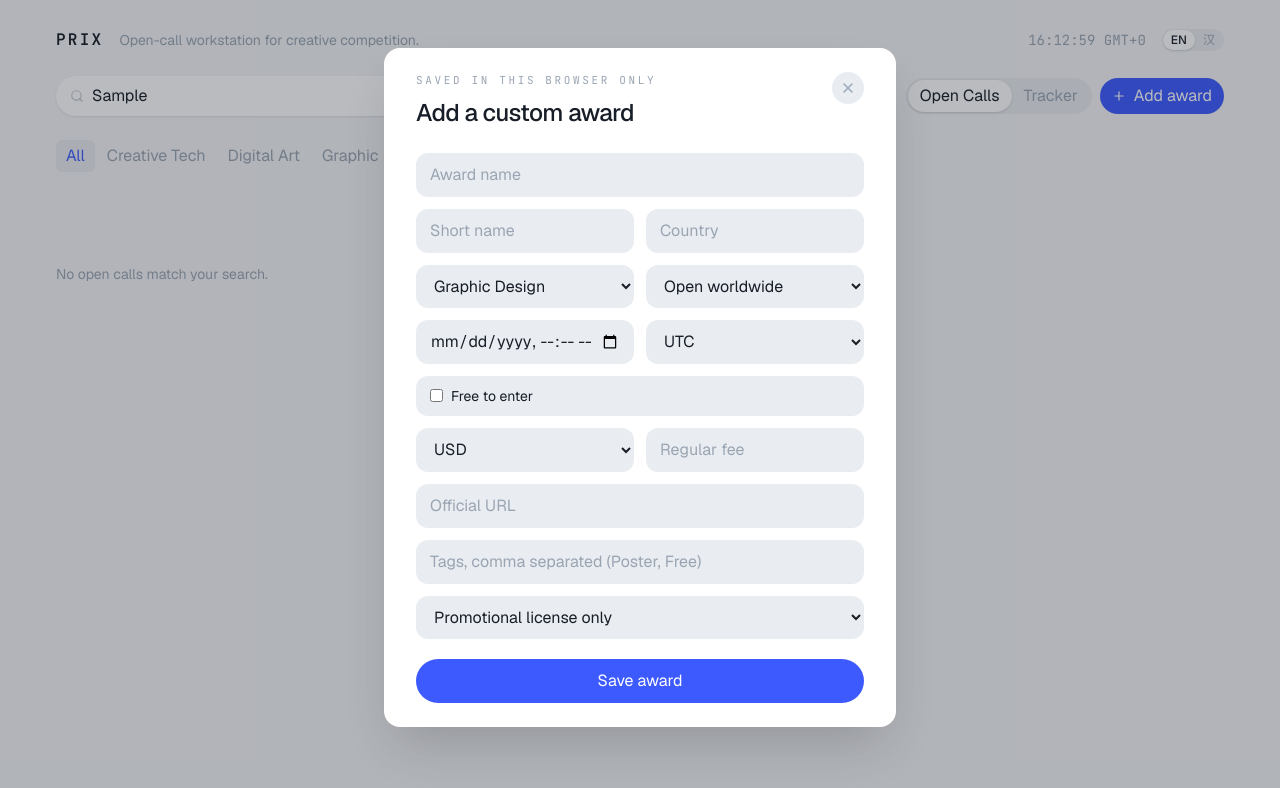
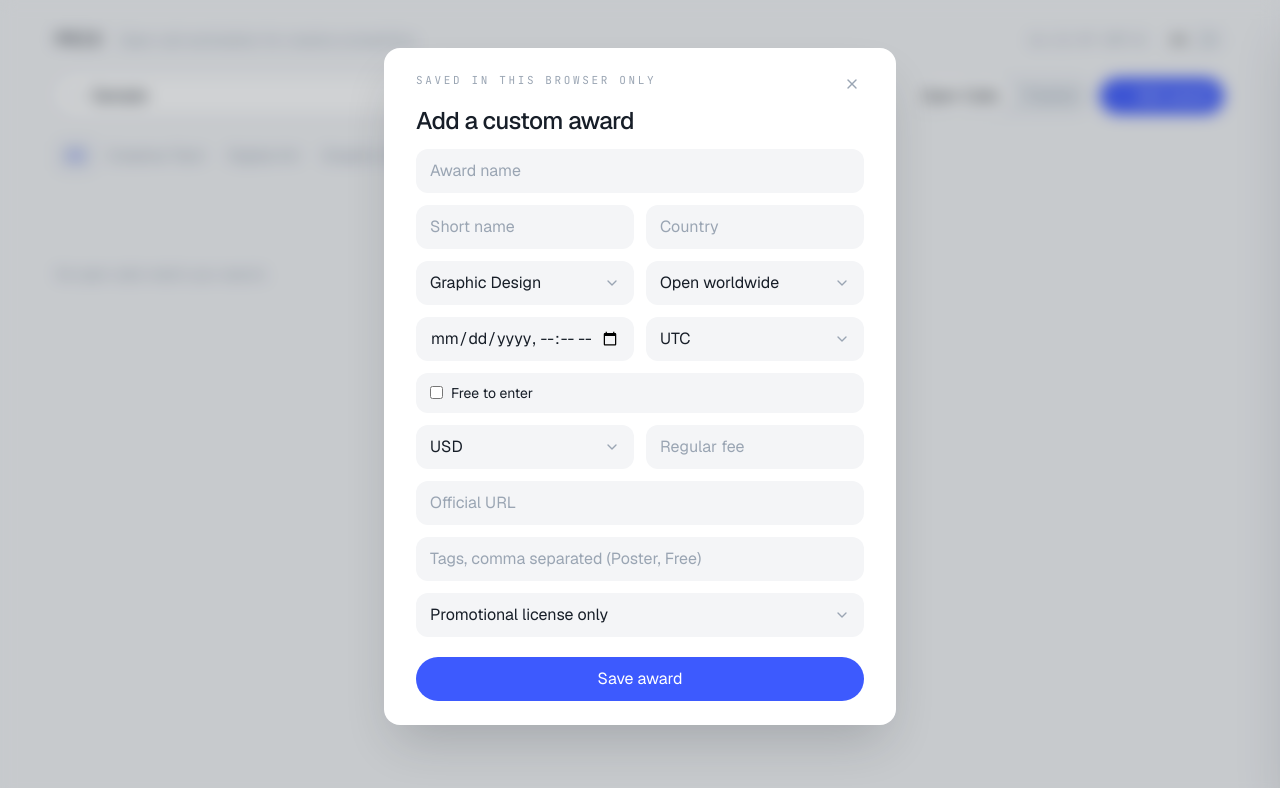
Before and after one commit to Xiling13/PRIX, a React (Vite) app: page / in a window 1280 px wide. Both pictures are taken after typing "Sample" into the empty fields and a click on the button "Add award". Shown: the top 788 px of the page. Built offline with nearby package versions, Linux system fonts and the light colour scheme.

Commit message:
Tracker board revision

```diff
--- a/src/components/AddCustomModal.tsx
+++ b/src/components/AddCustomModal.tsx
@@ -12,6 +12,7 @@ import { cn } from '../lib/cn'
 import { useMessages } from '../lib/i18n'
 import { useAppStore } from '../store/useAppStore'
 import { Button } from './Button'
+import { Select } from './Select'
 
 const CATEGORY_IDS = CATEGORY_TABS.filter((t) => t.id !== 'all').map(
   (t) => t.id,
@@ -85,6 +86,9 @@ function contributionJson(competition: Competition) {
   return JSON.stringify(payload, null, 2)
 }
 
+const overlayBackdrop =
+  'absolute inset-0 cursor-pointer bg-ink/20 backdrop-blur-sm transition-opacity duration-100 ease-out'
+
 export function AddCustomModal() {
   const m = useMessages()
   const open = useAppStore((s) => s.addOpen)
@@ -95,7 +99,7 @@ export function AddCustomModal() {
   const [lastAdded, setLastAdded] = useState<Competition | null>(null)
 
   const field =
-    'w-full rounded-xl bg-muted px-3.5 py-2.5 text-sm placeholder:text-ink-soft focus:ring-2 focus:ring-primary/40'
+    'w-full rounded-xl bg-canvas px-3.5 py-2.5 text-sm placeholder:text-ink-soft focus:ring-2 focus:ring-primary/40'
 
   function close() {
     setOpen(false)
@@ -123,26 +127,35 @@ export function AddCustomModal() {
     window.open(url, '_blank', 'noreferrer')
   }
 
+  const timezoneOptions = [
+    form.timezone,
+    ...TIMEZONES.filter((z) => z !== form.timezone),
+  ].map((tz) => ({ value: tz, label: tz }))
+
   return (
     <div
-      className={cn(
-        'fixed inset-0 z-40 transition-opacity duration-150',
-        open ? 'opacity-100' : 'pointer-events-none opacity-0',
-      )}
+      className={cn('fixed inset-0 z-40', open ? '' : 'pointer-events-none')}
     >
       <button
         type="button"
         aria-label={m.drawer.close}
-        className="absolute inset-0 cursor-pointer bg-ink/30"
+        className={cn(overlayBackdrop, open ? 'opacity-100' : 'opacity-0')}
         onClick={close}
       />
-      <div className="absolute inset-x-0 top-[6vh] mx-auto max-h-[88vh] w-full max-w-lg overflow-y-auto rounded-2xl bg-surface px-6 py-6 shadow-2xl shadow-ink/20 sm:px-8">
+      <div
+        className={cn(
+          'absolute inset-x-0 top-[6vh] mx-auto max-h-[88vh] w-full max-w-lg overflow-y-auto rounded-2xl bg-surface px-6 py-6 shadow-2xl shadow-ink/20 transition-[opacity,transform] duration-150 ease-out sm:px-8',
+          open
+            ? 'translate-y-0 opacity-100'
+            : 'pointer-events-none translate-y-2 opacity-0',
+        )}
+      >
         <div className="flex items-start justify-between gap-4">
           <div>
             <p className="font-mono text-[11px] tracking-[0.24em] text-ink-soft uppercase">
               {m.custom.badge}
             </p>
-            <h2 className="mt-2 text-2xl font-medium tracking-tight">
+            <h2 className="mt-4 text-2xl font-medium tracking-tight">
               {m.custom.title}
             </h2>
           </div>
@@ -150,13 +163,13 @@ export function AddCustomModal() {
             type="button"
             onClick={close}
             aria-label={m.drawer.close}
-            className="cursor-pointer rounded-full bg-muted p-2 text-ink-soft transition-colors hover:text-ink"
+            className="cursor-pointer bg-transparent p-1 text-ink-soft transition-colors hover:text-ink"
           >
             <X className="size-4" aria-hidden />
           </button>
         </div>
 
-        <form onSubmit={onSubmit} className="mt-6 flex flex-col gap-3">
+        <form onSubmit={onSubmit} className="mt-3 flex flex-col gap-3">
           <input
             required
             className={field}
@@ -180,60 +193,45 @@ export function AddCustomModal() {
             />
           </div>
           <div className="grid grid-cols-2 gap-3">
-            <select
-              className={field}
+            <Select
               value={form.category}
-              onChange={(e) =>
-                setForm({ ...form, category: e.target.value as Category })
+              options={CATEGORY_IDS.map((id) => ({
+                value: id,
+                label: m.categories[id],
+              }))}
+              onChange={(category) =>
+                setForm({ ...form, category: category as Category })
               }
-            >
-              {CATEGORY_IDS.map((id) => (
-                <option key={id} value={id}>
-                  {m.categories[id]}
-                </option>
-              ))}
-            </select>
-            <select
-              className={field}
+            />
+            <Select
               value={form.eligibility}
-              onChange={(e) =>
-                setForm({ ...form, eligibility: e.target.value as Eligibility })
+              options={(
+                ['all', 'students-only', 'professionals-only'] as const
+              ).map((id) => ({
+                value: id,
+                label: m.eligibility[id],
+              }))}
+              onChange={(eligibility) =>
+                setForm({ ...form, eligibility: eligibility as Eligibility })
               }
-            >
-              {(['all', 'students-only', 'professionals-only'] as const).map(
-                (id) => (
-                  <option key={id} value={id}>
-                    {m.eligibility[id]}
-                  </option>
-                ),
-              )}
-            </select>
+            />
           </div>
           <div className="grid grid-cols-2 gap-3">
             <input
               required
               type="datetime-local"
               aria-label={m.custom.deadline}
-              className={field}
+              className={cn(field, 'pr-3.5')}
               value={form.final}
               onChange={(e) => setForm({ ...form, final: e.target.value })}
             />
-            <select
-              className={field}
+            <Select
               value={form.timezone}
-              onChange={(e) => setForm({ ...form, timezone: e.target.value })}
-            >
-              {[
-                form.timezone,
-                ...TIMEZONES.filter((z) => z !== form.timezone),
-              ].map((tz) => (
-                <option key={tz} value={tz}>
-                  {tz}
-                </option>
-              ))}
-            </select>
+              options={timezoneOptions}
+              onChange={(timezone) => setForm({ ...form, timezone })}
+            />
           </div>
-          <label className="flex cursor-pointer items-center gap-2 rounded-xl bg-muted px-3.5 py-2.5 text-sm">
+          <label className="flex cursor-pointer items-center gap-2 rounded-xl bg-canvas px-3.5 py-2.5 text-sm">
             <input
               type="checkbox"
               checked={form.isFree}
@@ -243,19 +241,16 @@ export function AddCustomModal() {
           </label>
           {!form.isFree && (
             <div className="grid grid-cols-2 gap-3">
-              <select
-                className={field}
+              <Select
                 value={form.currency}
-                onChange={(e) =>
-                  setForm({ ...form, currency: e.target.value as Currency })
+                options={['USD', 'EUR', 'GBP', 'JPY'].map((c) => ({
+                  value: c,
+                  label: c,
+                }))}
+                onChange={(currency) =>
+                  setForm({ ...form, currency: currency as Currency })
                 }
-              >
-                {['USD', 'EUR', 'GBP', 'JPY'].map((c) => (
-                  <option key={c} value={c}>
-                    {c}
-                  </option>
-                ))}
-              </select>
+              />
               <input
                 className={field}
                 placeholder={m.custom.fee}
@@ -277,26 +272,26 @@ export function AddCustomModal() {
             value={form.tags}
             onChange={(e) => setForm({ ...form, tags: e.target.value })}
           />
-          <select
-            className={field}
+          <Select
             value={form.rightsEthics}
-            onChange={(e) =>
-              setForm({ ...form, rightsEthics: e.target.value as RightsEthics })
+            options={RIGHTS_IDS.map((id) => ({
+              value: id,
+              label: m.rights[id].title,
+            }))}
+            onChange={(rightsEthics) =>
+              setForm({
+                ...form,
+                rightsEthics: rightsEthics as RightsEthics,
+              })
             }
-          >
-            {RIGHTS_IDS.map((id) => (
-              <option key={id} value={id}>
-                {m.rights[id].title}
-              </option>
-            ))}
-          </select>
+          />
           <Button type="submit" variant="primary" className="mt-2 w-full py-2.5">
             {m.custom.save}
           </Button>
         </form>
 
         {lastAdded && (
-          <div className="mt-6 rounded-xl bg-muted px-4 py-4 text-sm">
+          <div className="mt-6 rounded-xl bg-canvas px-4 py-4 text-sm">
             <p className="text-ink">
               <span className="font-semibold">{lastAdded.shortName}</span> ·{' '}
               {m.custom.saved}
--- a/src/components/CompetitionRow.tsx
+++ b/src/components/CompetitionRow.tsx
@@ -100,7 +100,7 @@ export function CompetitionRow({
       <div className="flex items-center justify-between gap-3 lg:col-start-3 lg:row-start-1 lg:row-span-3 lg:self-center lg:justify-end lg:pr-5">
         <p
           className={cn(
-            'shrink-0 text-[1.35rem] font-medium whitespace-nowrap tabular-nums tracking-tight',
+            'min-w-[7.5ch] shrink-0 text-right text-[1.35rem] font-medium whitespace-nowrap tabular-nums',
             urgent && 'text-danger',
             !open && 'text-ink-soft',
           )}
--- /dev/null
+++ b/src/components/Select.tsx
@@ -0,0 +1,153 @@
+import {
+  useEffect,
+  useId,
+  useLayoutEffect,
+  useRef,
+  useState,
+  type CSSProperties,
+} from 'react'
+import { createPortal } from 'react-dom'
+import { Check, ChevronDown } from 'lucide-react'
+import { cn } from '../lib/cn'
+
+export type SelectOption = { value: string; label: string }
+
+export function Select({
+  value,
+  options,
+  onChange,
+  className,
+  'aria-label': ariaLabel,
+}: {
+  value: string
+  options: SelectOption[]
+  onChange: (value: string) => void
+  className?: string
+  'aria-label'?: string
+}) {
+  const [open, setOpen] = useState(false)
+  const [menuStyle, setMenuStyle] = useState<CSSProperties>()
+  const rootRef = useRef<HTMLDivElement>(null)
+  const buttonRef = useRef<HTMLButtonElement>(null)
+  const menuRef = useRef<HTMLUListElement>(null)
+  const listId = useId()
+  const selected = options.find((o) => o.value === value) ?? options[0]
+
+  useLayoutEffect(() => {
+    if (!open || !buttonRef.current) return
+    function place() {
+      const rect = buttonRef.current!.getBoundingClientRect()
+      const maxHeight = 224
+      const gap = 6
+      const spaceBelow = window.innerHeight - rect.bottom - gap
+      const spaceAbove = rect.top - gap
+      const openUp =
+        spaceBelow < 120 && spaceAbove > spaceBelow && spaceAbove > 120
+      const height = Math.min(maxHeight, openUp ? spaceAbove : spaceBelow)
+      setMenuStyle({
+        position: 'fixed',
+        left: rect.left,
+        width: rect.width,
+        top: openUp ? undefined : rect.bottom + gap,
+        bottom: openUp ? window.innerHeight - rect.top + gap : undefined,
+        maxHeight: height,
+      })
+    }
+    place()
+    window.addEventListener('resize', place)
+    window.addEventListener('scroll', place, true)
+    return () => {
+      window.removeEventListener('resize', place)
+      window.removeEventListener('scroll', place, true)
+    }
+  }, [open])
+
+  useEffect(() => {
+    if (!open) return
+    function onPointerDown(event: MouseEvent) {
+      const target = event.target as Node
+      if (
+        rootRef.current?.contains(target) ||
+        menuRef.current?.contains(target)
+      ) {
+        return
+      }
+      setOpen(false)
+    }
+    function onKeyDown(event: KeyboardEvent) {
+      if (event.key === 'Escape') setOpen(false)
+    }
+    document.addEventListener('mousedown', onPointerDown)
+    document.addEventListener('keydown', onKeyDown)
+    return () => {
+      document.removeEventListener('mousedown', onPointerDown)
+      document.removeEventListener('keydown', onKeyDown)
+    }
+  }, [open])
+
+  return (
+    <div ref={rootRef} className={cn('relative', className)}>
+      <button
+        ref={buttonRef}
+        type="button"
+        aria-label={ariaLabel}
+        aria-haspopup="listbox"
+        aria-expanded={open}
+        aria-controls={listId}
+        onClick={() => setOpen((v) => !v)}
+        className="flex w-full cursor-pointer items-center rounded-xl bg-canvas px-3.5 py-2.5 pr-10 text-left text-sm focus:ring-2 focus:ring-primary/40"
+      >
+        <span className="min-w-0 truncate">{selected?.label}</span>
+        <ChevronDown
+          className={cn(
+            'pointer-events-none absolute top-1/2 right-3.5 size-4 -translate-y-1/2 text-ink-soft transition-transform',
+            open && 'rotate-180',
+          )}
+          aria-hidden
+        />
+      </button>
+      {open &&
+        menuStyle &&
+        createPortal(
+          <ul
+            ref={menuRef}
+            id={listId}
+            role="listbox"
+            style={menuStyle}
+            className="z-50 overflow-y-auto rounded-xl bg-surface py-1.5 shadow-lg shadow-ink/15 ring-1 ring-ink/8"
+          >
+            {options.map((option) => {
+              const isSelected = option.value === value
+              return (
+                <li key={option.value} role="option" aria-selected={isSelected}>
+                  <button
+                    type="button"
+                    className={cn(
+                      'flex w-full cursor-pointer items-center gap-2 px-3.5 py-2 text-left text-sm transition-colors',
+                      isSelected
+                        ? 'bg-muted/70 text-ink'
+                        : 'text-ink hover:bg-canvas',
+                    )}
+                    onClick={() => {
+                      onChange(option.value)
+                      setOpen(false)
+                    }}
+                  >
+                    <Check
+                      className={cn(
+                        'size-3.5 shrink-0',
+                        isSelected ? 'opacity-100' : 'opacity-0',
+                      )}
+                      aria-hidden
+                    />
+                    <span className="min-w-0 truncate">{option.label}</span>
+                  </button>
+                </li>
+              )
+            })}
+          </ul>,
+          document.body,
+        )}
+    </div>
+  )
+}
--- a/src/components/SpecDrawer.tsx
+++ b/src/components/SpecDrawer.tsx
@@ -29,6 +29,9 @@ function Spec({ label, value }: { label: string; value: string }) {
 const actionButton =
   'inline-flex w-full cursor-pointer items-center gap-2.5 rounded-xl bg-muted px-4 py-3 text-sm font-medium text-ink transition-colors hover:bg-muted/70'
 
+const overlayBackdrop =
+  'absolute inset-0 cursor-pointer bg-ink/20 backdrop-blur-sm transition-opacity duration-100 ease-out'
+
 export function SpecDrawer() {
   const m = useMessages()
   const competition = useSelectedCompetition()
@@ -44,15 +47,12 @@ export function SpecDrawer() {
 
   return (
     <div
-      className={cn(
-        'fixed inset-0 z-40 transition-opacity duration-150',
-        open ? 'opacity-100' : 'pointer-events-none opacity-0',
-      )}
+      className={cn('fixed inset-0 z-40', open ? '' : 'pointer-events-none')}
     >
       <button
         type="button"
         aria-label={m.drawer.close}
-        className="absolute inset-0 cursor-pointer bg-ink/30"
+        className={cn(overlayBackdrop, open ? 'opacity-100' : 'opacity-0')}
         onClick={() => setSelectedId(null)}
       />
       <aside
@@ -70,10 +70,10 @@ export function SpecDrawer() {
               <button
                 type="button"
                 onClick={() => setSelectedId(null)}
-                className="inline-flex cursor-pointer items-center gap-1.5 rounded-full bg-muted px-3 py-1.5 text-sm font-medium text-ink-soft transition-colors hover:text-ink"
+                aria-label={m.drawer.close}
+                className="cursor-pointer p-1 text-ink-soft transition-colors hover:text-ink"
               >
                 <X className="size-4" aria-hidden />
-                {m.drawer.close}
               </button>
             </div>
 
--- a/src/index.css
+++ b/src/index.css
@@ -32,6 +32,11 @@ body {
   -webkit-font-smoothing: antialiased;
 }
 
+.tabular-nums {
+  font-variant-numeric: tabular-nums;
+  font-feature-settings: "tnum" 1;
+}
+
 ::selection {
   background: color-mix(in srgb, var(--color-primary) 22%, white);
 }
```
Also changed, not shown: src/components/TrackerBoard.tsx (+4 -9 lines).
